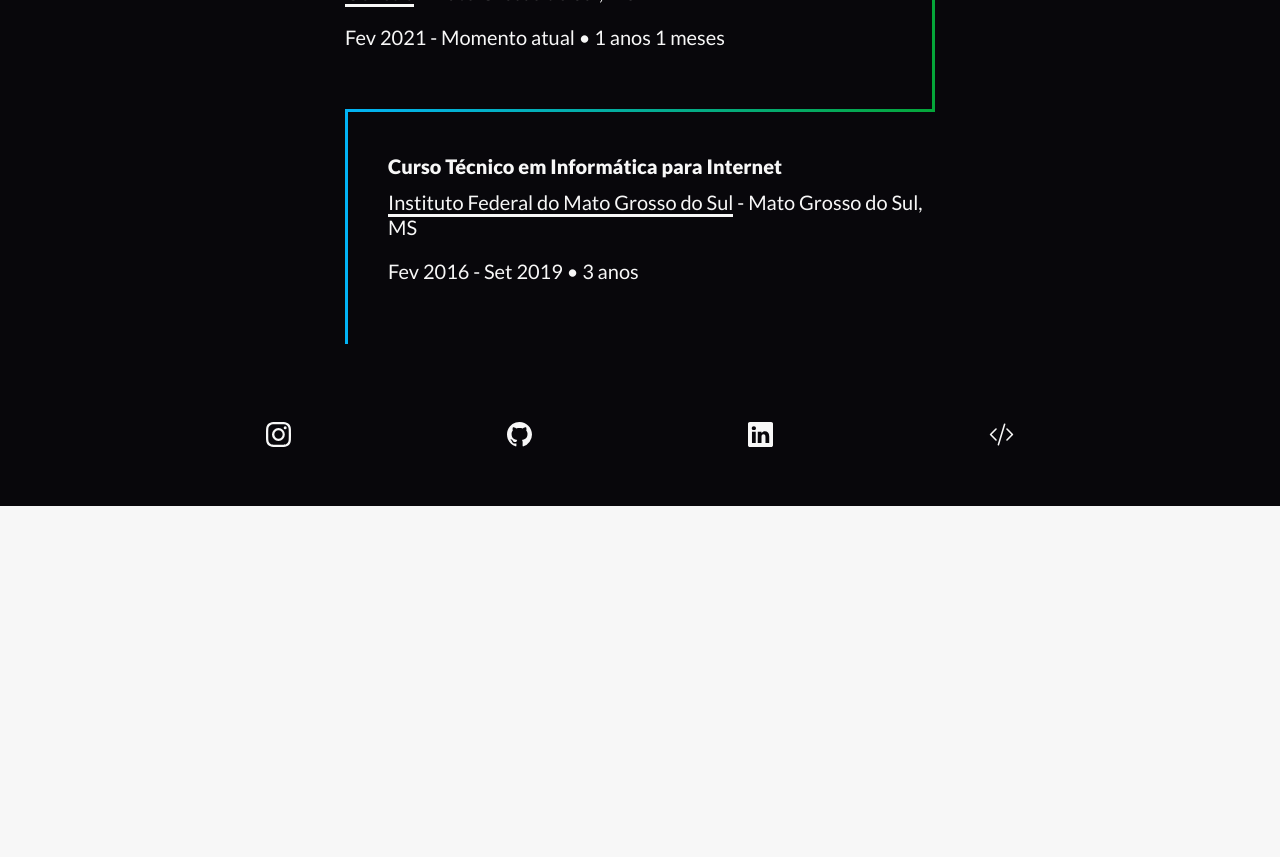
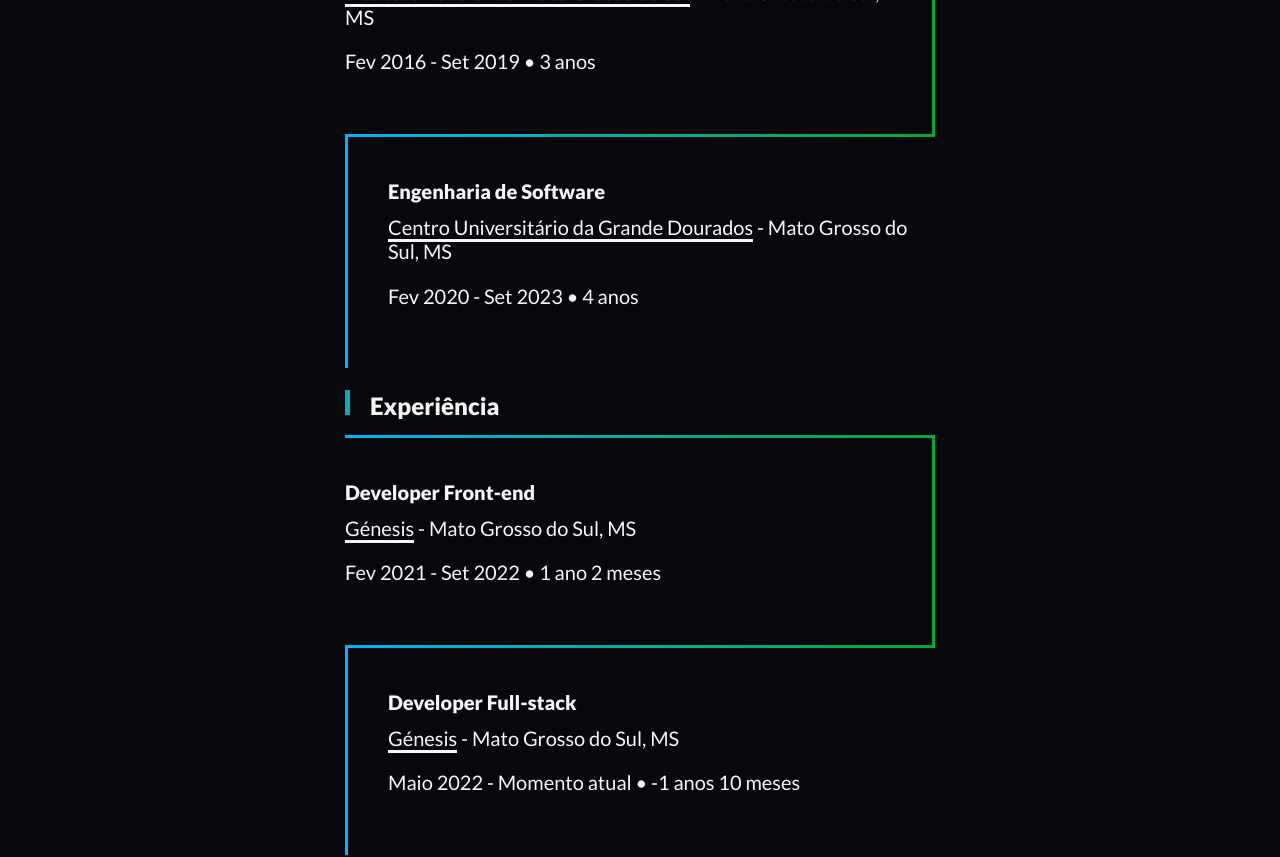
Before and after one commit to IgorM-Oliveira/Portfolio, a Next.js app: page /about in a window 1280 px wide. Shown: the part 1040-1897 px from the top of the page. Before the commit the page ends 1546 px from the top, so only its background shows below. Built offline with nearby package versions, Linux system fonts and the light colour scheme.

Commit message:
Ajuste no sobre

```diff
--- a/src/pages/about/index.jsx
+++ b/src/pages/about/index.jsx
@@ -3,12 +3,28 @@ import {Typography, Col} from "antd";
 import {useSelector} from "react-redux";
 import {selectTheme} from "../../store/themeReducer.js";
 
-import { styled } from 'stitches';
+import {styled} from 'stitches';
 
 const {Title, Paragraph} = Typography;
 
 export default function Home() {
   const mode = useSelector(selectTheme);
+
+  function calcularDiferenca(dataInicial) {
+    const dataInicialObj = new Date(dataInicial);
+    const dataAtual = new Date();
+
+    let anos = dataAtual.getFullYear() - dataInicialObj.getFullYear();
+    let meses = dataAtual.getMonth() - dataInicialObj.getMonth();
+
+    // Se o mês da data inicial for maior que o mês atual, subtraímos 1 ano e ajustamos os meses
+    if (meses < 0) {
+      anos--;
+      meses += 12;
+    }
+
+    return {anos, meses};
+  }
 
   const Timeline = styled('p', {
     fontSize: '1em',
@@ -52,14 +68,6 @@ export default function Home() {
 
   const ExperienceArray = [
     {
-      function: 'Developer Front-end',
-      link: 'https://www.genesis.tec.br/',
-      company: 'Génesis',
-      address: 'Mato Grosso do Sul, MS',
-      dateInitial: 'Fev 2021',
-      duration: '1 anos 1 meses'
-    },
-    {
       function: 'Curso Técnico em Informática para Internet',
       link: 'https://www.ifms.edu.br/',
       company: 'Instituto Federal do Mato Grosso do Sul',
@@ -68,6 +76,35 @@ export default function Home() {
       dateEnd: 'Set 2019',
       duration: '3 anos'
     },
+    {
+      function: 'Engenharia de Software',
+      link: 'https://www.unigran.br/dourados',
+      company: 'Centro Universitário da Grande Dourados',
+      address: 'Mato Grosso do Sul, MS',
+      dateInitial: 'Fev 2020',
+      dateEnd: 'Set 2023',
+      duration: '4 anos'
+    },
+  ]
+
+  const EducationArray = [
+    {
+      function: 'Developer Front-end',
+      link: 'https://www.genesis.tec.br/',
+      company: 'Génesis',
+      address: 'Mato Grosso do Sul, MS',
+      dateInitial: 'Fev 2021',
+      dateEnd: 'Set 2022',
+      duration: `1 ano 2 meses`
+    },
+    {
+      function: 'Developer Full-stack',
+      link: 'https://www.genesis.tec.br/',
+      company: 'Génesis',
+      address: 'Mato Grosso do Sul, MS',
+      dateInitial: 'Maio 2022',
+      duration: `${calcularDiferenca('2022-05-01').anos} anos ${calcularDiferenca('2022-05-01').meses} meses`
+    },
   ]
 
   return (
@@ -75,7 +112,8 @@ export default function Home() {
       <div className={'content'}>
         <Title className={`gradient ${mode}`}>Sobre mim</Title>
         <div className={'description'}>
-          <img className={'img'} src="https://avatars.githubusercontent.com/u/41808818?v=4" alt="Perfil" width="350"/>
+          <img className={'img'} src="https://avatars.githubusercontent.com/u/41808818?v=4" alt="Perfil"
+               width="350"/>
           <div>
             <Title level={3} className={`${mode}`}>Front-end Developer</Title>
             <Paragraph className={`paragraph ${mode}`}>
@@ -101,7 +139,7 @@ export default function Home() {
 
         <div className={'bio'}>
           <div style={{width: '5px', height: '25px', background: '#03AEB4', marginRight: '20px'}}/>
-          <Title level={3} className={`${mode}`}>Experiência</Title>
+          <Title level={3} className={`${mode}`}>Escolaridade</Title>
         </div>
 
         <div>
@@ -113,7 +151,30 @@ export default function Home() {
                   {item.company}
                 </a> - {item.address}
               </Paragraph>
-              <Paragraph className={`paragraph ${mode}`}>{item.dateInitial} - {item.dateEnd ?? 'Momento atual'} • {item.duration}</Paragraph>
+              <Paragraph
+                className={`paragraph ${mode}`}>{item.dateInitial} - {item.dateEnd ?? 'Momento atual'} • {item.duration}</Paragraph>
+            </Timeline>
+          )))}
+        </div>
+
+        <br/>
+
+        <div className={'bio'}>
+          <div style={{width: '5px', height: '25px', background: '#03AEB4', marginRight: '20px'}}/>
+          <Title level={3} className={`${mode}`}>Experiência</Title>
+        </div>
+
+        <div>
+          {EducationArray.map((item => (
+            <Timeline>
+              <Title level={4} className={`${mode}`}>{item.function}</Title>
+              <Paragraph className={`paragraph ${mode}`}>
+                <a href={item.link} className={`line ${mode}`}>
+                  {item.company}
+                </a> - {item.address}
+              </Paragraph>
+              <Paragraph
+                className={`paragraph ${mode}`}>{item.dateInitial} - {item.dateEnd ?? 'Momento atual'} • {item.duration}</Paragraph>
             </Timeline>
           )))}
         </div>
```
